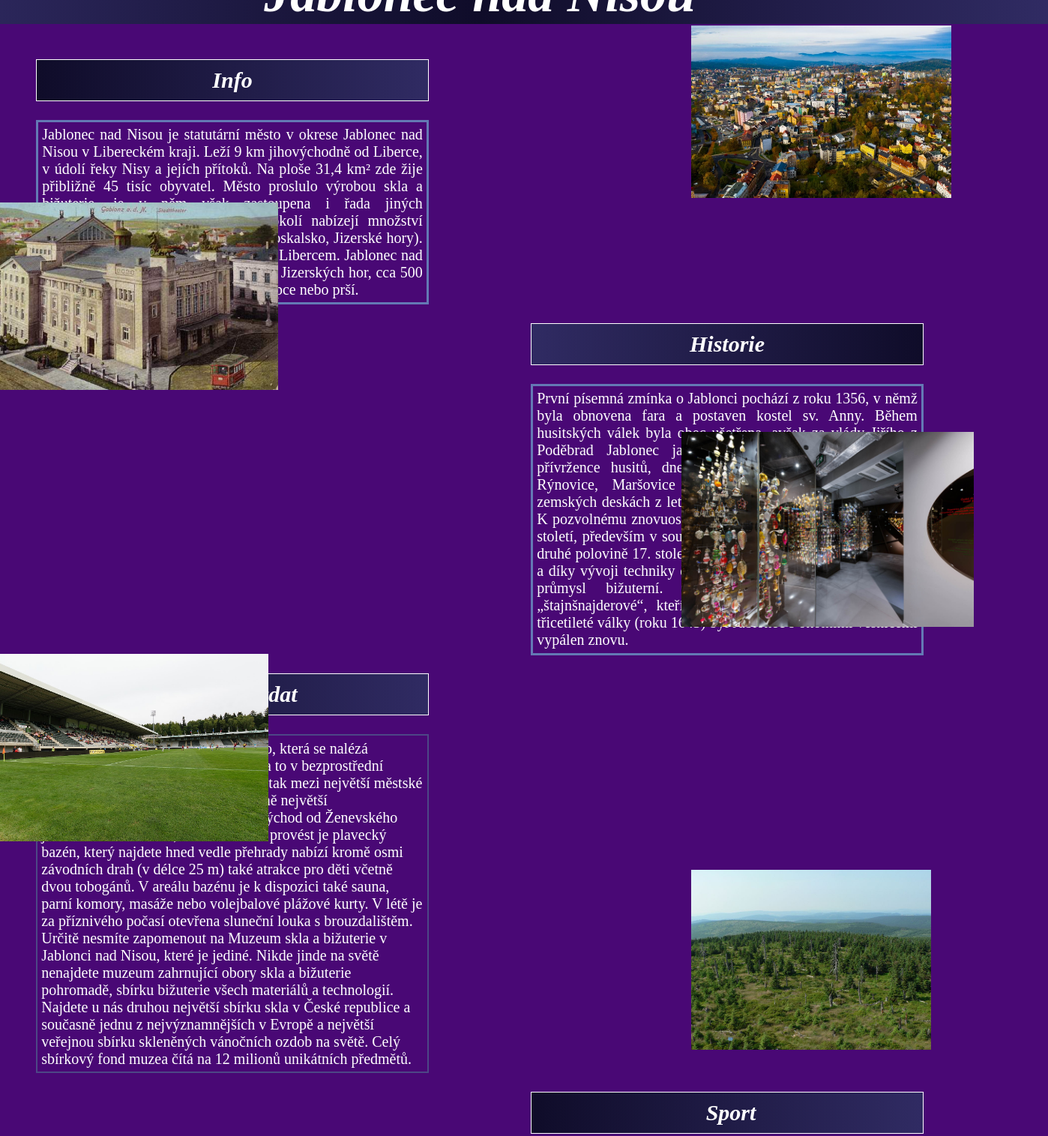
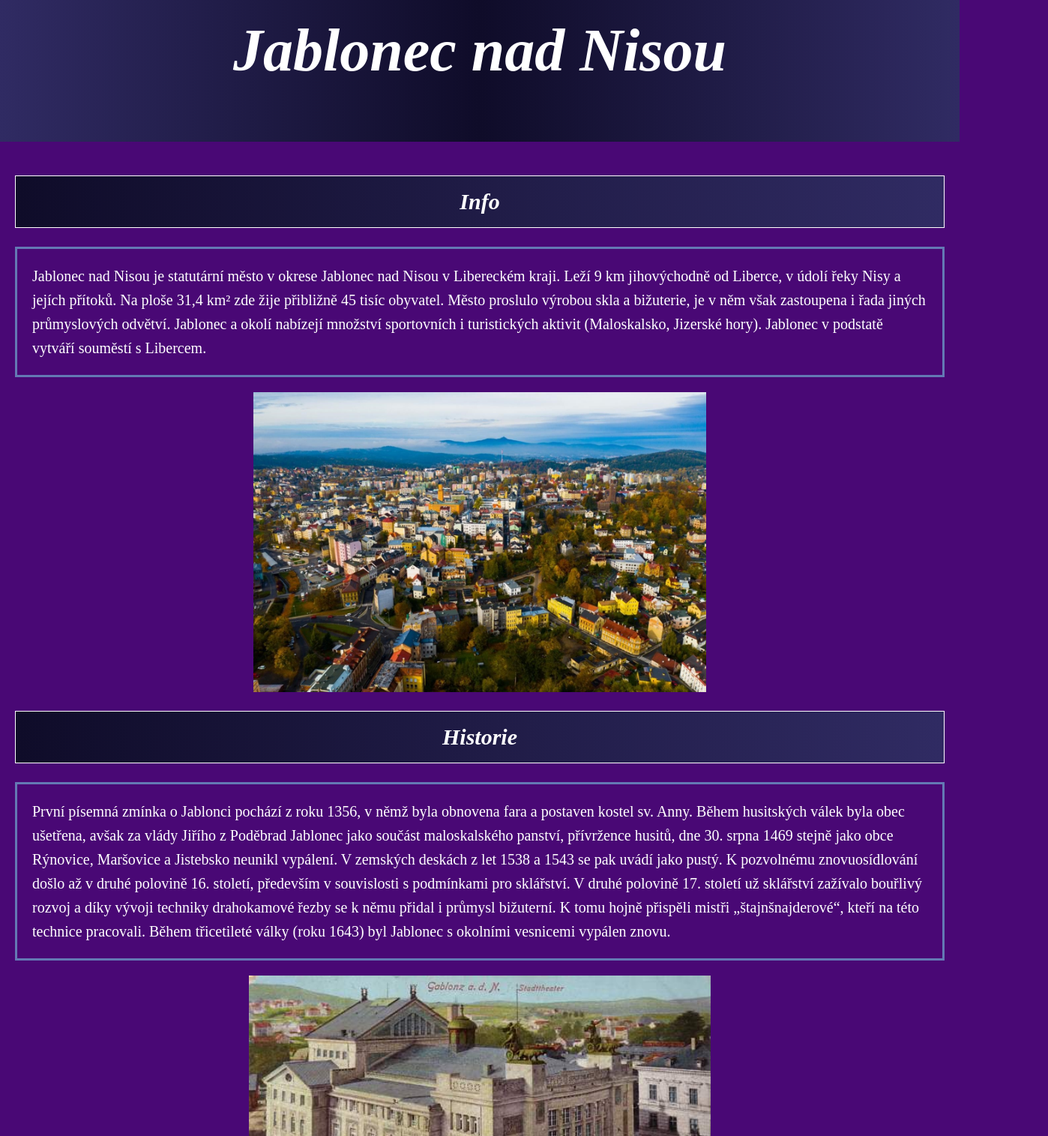
Before and after one commit to HouskassT/Velk--pr-ce---html---Jablonec-nad-Nisou, a plain HTML site: page index.html in a window 1280 px wide. Shown: the part 56-1571 px from the top of the page at 75% size, 1398 px wide, since content can reach past the window. Drawn offline with Linux system fonts and the light colour scheme.

Commit message:
Jablonec nad Nisou

```diff
--- a/css/style.css
+++ b/css/style.css
@@ -1,180 +1,68 @@
 body {
-    background: #490875;
+    line-height: 1.6;
+    color: #fff;
+    background-color: #490875;
+    margin: 0;
+    padding: 0;
 }
-h1 {
-    background: linear-gradient(to left, #302b63,  #0f0c29, #302b63);
-    font-size: 70px;
+
+.header {
+    background: linear-gradient(to left, #302b63, #0f0c29, #302b63);
+    padding: 5px;
     text-align: center;
     font-style: italic;
-    color: white;
-    margin-top: auto;
-    margin-left: -10%;
-    margin-right: -10%;
+    font-size: 40px;
 }
-.sec1 {
-    padding-left: 40px;
-    padding-right: 700px;
+
+.main-content {
+    flex-wrap: wrap;
+    padding: 20px;
 }
-.art1 {
-    padding-left: 40px;
-    padding-right: 700px;
+
+.section {
+    flex: 1 1 48%;
+    margin-bottom: 20px;
 }
-.sec2 {
-    padding-left: 700px;
-    padding-right: 40px;
-}
-.art2 {
-    padding-left: 700px;
-    padding-right: 40px;
-}
-.sec3 {
-    padding-left: 40px;
-    padding-right: 700px;
-}
-.art3 {
-    padding-left: 40px;
-    padding-right: 700px;
-}
-.sec4 {
-    padding-left: 700px;
-    padding-right: 40px;
-}
-.art4 {
-    padding-left: 700px;
-    padding-right: 40px;
-}
-.sec5 {
-    padding-left: 40px;
-    padding-right: 700px;
-}
-.art5 {
-    padding-left: 40px;
-    padding-right: 700px;
-}
-.Info {
+
+.section-title {
     background: linear-gradient(to right, #0f0c29, #302b63);
-    font-style: italic;
     font-size: 30px;
-    color: white;
+    font-weight: bold;
     padding: 10px;
     text-align: center;
     border: 1px solid white;
+    font-style: italic;
 }
 
-.Info2 {
+.section-text {
+    padding: 20px;
     font-size: 20px;
+    line-height: 1.6;
+    color: #fff;
     border: 3px solid rgb(100, 121, 180);
-    padding: 1%;
-    color: white;
-    text-align: justify;
 }
-.historie {
-    background: linear-gradient(to right, #302b63, #0f0c29);
-    font-style: italic;
-    font-size: 30px;
-    color: white;
-    text-align: center;
-    border: 1px solid white;
-    padding: 10px;
+
+.img-container {
+    position: relative;
+    width: 100%;
+    height: auto;
 }
-.historie2{
-    font-size: 20px;
-    border: 3px solid rgb(100, 121, 180);
-    padding: 1%;
-    color: white;
-    text-align: justify;
+
+.img-container img {
+    max-width: 100%;
+    height: auto;
+
 }
-.Okolí {
-    background: linear-gradient(to right, #0f0c29, #302b63);
-    font-style: italic;
-    font-size: 30px;
-    color: white;
-    padding: 10px;
-    padding-left: 20px;
-    border: 1px solid white;
-    text-align: center;
-}
-.Okolí2 {
-    font-size: 20px;
-    border: 2px solid rgba(82, 125, 150, 0.541);
-    padding: 1%;
-    color: white;
-}
-.neco {
-    background: linear-gradient(to right, #0f0c29, #302b63);
-    font-style: italic;
-    font-size: 30px;
-    color: white;
-    padding: 10px;
-    padding-left: 20px;
-    border: 1px solid white;
-    text-align: center;
-}
-.neco2 {
-    font-size: 20px;
-    border: 2px solid rgba(82, 125, 150, 0.541);
-    padding: 1%;
-    color: white;
-}
-.necoo {
-    background: linear-gradient(to right, #0f0c29, #302b63);
-    font-style: italic;
-    font-size: 30px;
-    color: white;
-    padding: 10px;
-    padding-left: 20px;
-    border: 1px solid white;
-    text-align: center;
-}
-.necoo2 {
-    font-size: 20px;
-    border: 2px solid rgba(82, 125, 150, 0.541);
-    padding: 1%;
-    color: white;
-}
-img {
+.section-image {
     display: flex;
-    position: absolute;
-    right: 71%;
-    bottom: 28%;
-    height: 250px;
     width: auto;
-}
-.art1 img {
-    display: flex;
-    position: absolute;
-    left: 72%;
-    bottom: 60%;
-    height: 230px;
-    width: auto;
-}
-.art3 img {
-    display: flex;
-    position: absolute;
-    left: 71%;
-    top: 79%;
-    height: 260px;
-    width: auto;
-}
-.art4 img{
-    display: flex;
-    position: absolute;
-    right: 72%;
-    top: 116%;
-    height: 250px;
-    width: auto;
-}
-.art5 img {
-    display: flex;
-    position: absolute;
-    left: 72%;
-    top: 152%;
-    height: 240px;
-    width: auto;
+    height: 400px;
+    display: block;
+    margin: 0 auto;
 }
 footer {
-    background: linear-gradient(to right, #302b63, #0f0c29, #302b63);
-    padding: 1%;
-    color: white;
-    margin: -10px;
+    background: linear-gradient(to left, #302b63, #0f0c29, #302b63);
+    padding: 12px;
+    text-align: left;
+    padding-left: 30px;
 }
--- a/index.html
+++ b/index.html
@@ -8,88 +8,69 @@
     <link rel="icon" href="images/mapa.ikona.png">
 </head>
 <body>
-    <header>
+    <header class="header">
         <h1>Jablonec nad Nisou</h1>
     </header>
-    <main>
-        <section class = "sec1">
-            <h2 class = "Info">Info</h2>
+    <main class="main-content">
+        <section class="section section-info">
+            <h2 class="section-title">Info</h2>
+            <p class="section-text">
+                Jablonec nad Nisou je statutární město v okrese Jablonec nad Nisou v Libereckém kraji. Leží 9 km jihovýchodně od Liberce, v údolí řeky Nisy a jejích přítoků. Na ploše 31,4 km² zde žije přibližně 45 tisíc obyvatel. Město proslulo výrobou skla a bižuterie, je v něm však zastoupena i řada jiných průmyslových odvětví. Jablonec a okolí nabízejí množství sportovních i turistických aktivit (Maloskalsko, Jizerské hory). Jablonec v podstatě vytváří souměstí s Libercem.
+            </p>
+            <img class="section-image" src="images/JablonecnadNisou.jpg" alt="Jablonec nad Nisou">
         </section>
-        <article class = "art1">
-            <header>
-                <p class = "Info2">Jablonec nad Nisou je statutární město v okrese Jablonec nad Nisou v Libereckém kraji.
-                Leží 9 km jihovýchodně od Liberce, v údolí řeky Nisy a jejích přítoků. Na ploše 31,4 km² zde žije přibližně 45 tisíc obyvatel.
-                Město proslulo výrobou skla a bižuterie, je v něm však zastoupena i řada jiných průmyslových odvětví. Jablonec a okolí nabízejí množství
-                sportovních i turistických aktivit (Maloskalsko, Jizerské hory). Jablonec v podstatě vytváří souměstí s Libercem.
-                Jablonec nad Nisou najdete na severu země v náruči Jizerských hor, cca 500 m. n. m. Říká se, že buď tu jdete do kopce nebo prší.</p>
-                <img src = "images/JablonecnadNisou.jpg" alt = "Jablonec nad Nisou">
-            </header>
-        </article>
-
-        <section class = "sec2">
-            <h2 class = "historie">Historie</h2>
-        </section>
-        <article class = "art2">
-            <header>
-                <p class = "historie2">První písemná zmínka o Jablonci pochází z roku 1356, v němž byla obnovena fara a postaven kostel sv. Anny. Během husitských válek byla obec ušetřena,
+        <section class="section section-info">
+            <h2 class="section-title">Historie</h2>
+            <p class="section-text">
+                První písemná zmínka o Jablonci pochází z roku 1356, v němž byla obnovena fara a postaven kostel sv. Anny. Během husitských válek byla obec ušetřena,
                 avšak za vlády Jiřího z Poděbrad Jablonec jako součást maloskalského panství, přívržence husitů, dne 30. srpna 1469 stejně jako obce Rýnovice, Maršovice a Jistebsko
                 neunikl vypálení. V zemských deskách z let 1538 a 1543 se pak uvádí jako pustý. K pozvolnému znovuosídlování došlo až v druhé polovině 16. století, především v souvislosti
                 s podmínkami pro sklářství. V druhé polovině 17. století už sklářství zažívalo bouřlivý rozvoj a díky vývoji techniky drahokamové řezby se k němu přidal i průmysl bižuterní.
                 K tomu hojně přispěli mistři „štajnšnajderové“, kteří na této technice pracovali. Během třicetileté války (roku 1643) byl Jablonec s okolními vesnicemi vypálen znovu.</p>
-                <img src = "./images/Divadlo.jpg" alt = "divadlo">
-            </header>
-        </article>
-
-        <section class = "sec3">
-            <h2 class = "Okolí">Kam se vydat</h2>
+            <img class="section-image" src="images/Divadlo.jpg" alt="Jablonec nad Nisou">
         </section>
-        <article class = "art3">
-            <header>
-                <p class = "Okolí2">V Jablonci je důležitá přehrada Mšeno, která se nalézá nedaleko centra Jablonce nad Nisou, a to v bezprostřední blízkosti jeho sídlištní zástavby.
+        <section class="section section-info">
+            <h2 class="section-title">Kam se vydat</h2>
+            <p class="section-text">
+                V Jablonci je důležitá přehrada Mšeno, která se nalézá nedaleko centra Jablonce nad Nisou, a to v bezprostřední blízkosti jeho sídlištní zástavby.
                 Patří tak mezi největší městské nádrže ve střední Evropě a tvoří údajně největší vnitroměstskou plochu v Evropě na východ od Ženevského jezera. Další návstěvu, kterou
                 můžete provést je plavecký bazén, který najdete hned vedle přehrady nabízí kromě osmi závodních drah (v délce 25 m) také atrakce pro děti včetně dvou tobogánů.
                 V areálu bazénu je k dispozici také sauna, parní komory, masáže nebo volejbalové plážové kurty. V létě je za příznivého počasí otevřena sluneční louka s brouzdalištěm.
                 Určitě nesmíte zapomenout na Muzeum skla a bižuterie v Jablonci nad Nisou, které je jediné. Nikde jinde na světě nenajdete muzeum zahrnující obory skla a bižuterie
                 pohromadě, sbírku bižuterie všech materiálů a technologií. Najdete u nás druhou největší sbírku skla v České republice a současně jednu z nejvýznamnějších
-                v Evropě a největší veřejnou sbírku skleněných vánočních ozdob na světě. Celý sbírkový fond muzea čítá na 12 milionů unikátních předmětů.</p>
-                <img src = "images/MuzeumBižuterie.jpg" alt = "muzeum skla a bižuterie">
-            </header>
-        </article>
-
-        <section class = "sec4">
-            <h2 class = "neco">Sport</h2>
+                v Evropě a největší veřejnou sbírku skleněných vánočních ozdob na světě. Celý sbírkový fond muzea čítá na 12 milionů unikátních předmětů.
+            </p>
+            <img class="section-image" src="images/MuzeumBižuterie.jpg" alt="Jablonec nad Nisou">
         </section>
-        <article class = "art4">
-            <header>
-                <p class = "neco2">Nejúspěšnějším jabloneckým sportovním oddílem je fotbalový klub FK Jablonec. Do nejvyšší soutěže se prvně podíval již v 70. letech
+        <section class="section section-info">
+            <h2 class="section-title">Sport</h2>
+            <p class="section-text">
+                Nejúspěšnějším jabloneckým sportovním oddílem je fotbalový klub FK Jablonec. Do nejvyšší soutěže se prvně podíval již v 70. letech
                 20. století, tehdy pod názvem Liaz Jablonec. Znovu se do ní probojoval roku 1994 a od té doby ji neopustil. Nejlepšího výsledku dosáhl v sezóně 2009/10,
                 kdy skončil na druhém místě. Pětkrát bral také ligový bronz. Dvakrát vyhrál český pohár (1998, 2013). Díky tomu se podíval již několikrát i do evropských pohárů.
                 Zde se mu spíše nedařilo, nicméně památným je skalp FC Kodaň z Evropské ligy 2015/16. Dvakrát hrál Jablonec v Evropské lize základní skupinu. Dres Jablonce oblékal i legendární střelec
                 David Lafata. K dalším reprezentantům v kádru patřili Milan Fukal, Miroslav Baranek, Karel Piták, Jan Kopic nebo Václav Pilař.
                 Své domácí zápasy hraje FK Jablonec na stadionu Střelnice s kapacitou 6108 diváků. V roce 2008 se na tomto stadionu konalo i Mistrovství
-                    Evropy hráčů do 19 let. Je ligovým stadionem v nejvyšší nadmořské výšce, rozmary počasí na Střelnici jsou tedy pověstné.</p>
-                    <img src = "images/StadionStřelnice.jpg" alt = "stadion Střelnice">
-            </header>
-        </article>
-
-        <section class = "sec5">
-            <h2 class = "necoo">Přírodní zajímavosti</h2>
+                Evropy hráčů do 19 let. Je ligovým stadionem v nejvyšší nadmořské výšce, rozmary počasí na Střelnici jsou tedy pověstné.
+            </p>
+            <img class="section-image" src="images/StadionStřelnice.jpg" alt="Jablonec nad Nisou">
         </section>
-        <article class = "art5">
-            <header>
-                <p class = "necoo2">Jablonec nad Nisou je zasazen do nádherné přírody. Od západu sem zasahuje Žitavská pánev, v jejímž okrsku Jablonecká kotlina se rozkládá
+        <section class="section section-info">
+            <h2 class="section-title">Přírodní zajímavosti</h2>
+            <p class="section-text">
+                Jablonec nad Nisou je zasazen do nádherné přírody. Od západu sem zasahuje Žitavská pánev, v jejímž okrsku Jablonecká kotlina se rozkládá
                 vlastní centrum města, které je ze zbývajících světových stran obklopeno Jizerskými horami (na severním okraji města jde o okrsek Tanvaldská vrchovina, na
                 východě Černostudnický hřbet, na jihu Maršovická vrchovina). Výše položené partie Jizerských hor na severu jsou dobře přístupné i MHD, jejíž autobusy
                 zajíždí až do Bedřichova – ráje běhu na lyžích. Při okrajích města jsou dobře přístupné dva zalesněné hřebeny – na jihovýchod od Jablonce je to
                 Černostudniční hřeben s rozhlednou na vrcholu Černá studnice, na severozápadním okraji města pak Prosečský hřeben s rozhlednou Nad Prosečí; obě lokality
                 skýtají možností dobrého výhledu. Nedaleko Jablonce se nachází také přírodní park Maloskalsko, malebný mikroregion s množstvím rozeklaných pískovcových
-                    skal protnutých tokem řeky Jizery.</p>
-                    <img src = "images/JizerskeHory.jpg" alt = "Jizerské Hory">
-            </header>
-        </article>
+                skal protnutých tokem řeky Jizery.
+            </p>
+            <img class="section-image" src="images/JizerskeHory.jpg" alt="Jablonec nad Nisou">
+        </section>
     </main>
     <footer>
-        © Procházka Tomáš 2024
+        <p>&copy; Procházka Tomáš 2024</p>
     </footer>
 </body>
 </html>
```
Lines whose indentation alone changed are shown as unchanged.
